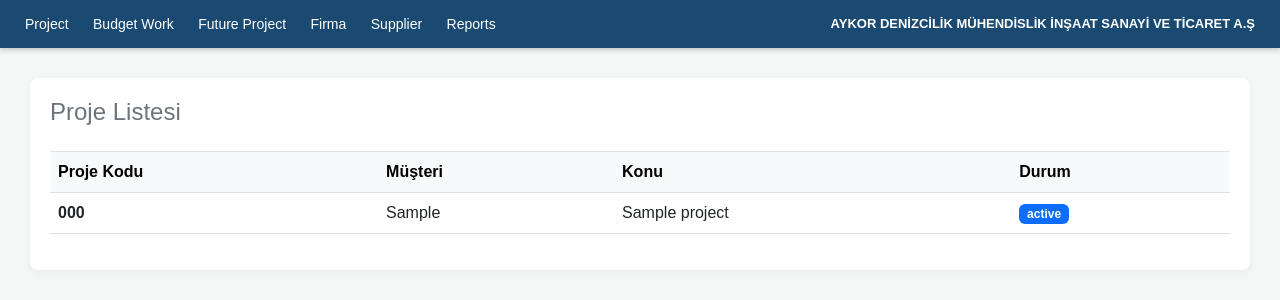
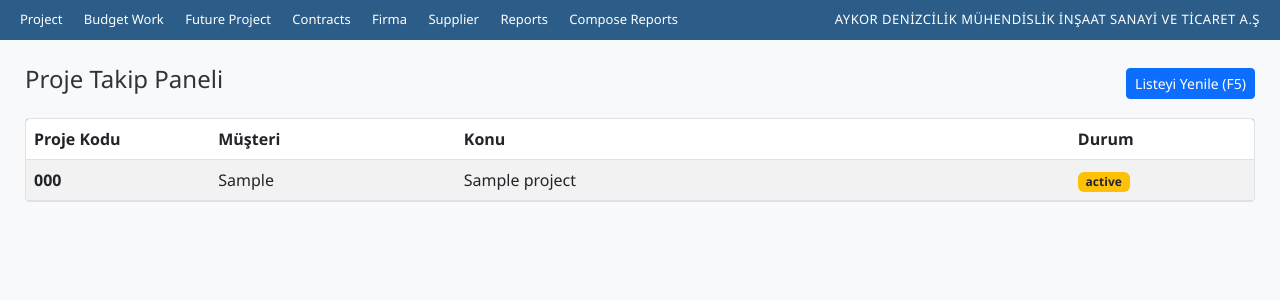
Before and after one commit to samettaskiranwork/aykor-panel, a FastAPI app: page / in a window 1280 px wide. Shown: the top 300 px of the page. Run offline with FastAPI, Linux system fonts and the light colour scheme; tables that the repository leaves empty or names only in its code hold one stand-in row (values such as "Sample post"); data that the repository does not hold is empty.

Commit message:
Update dashboard.html

```diff
--- a/templates/dashboard.html
+++ b/templates/dashboard.html
@@ -2,77 +2,80 @@
 <html lang="tr">
 <head>
     <meta charset="UTF-8">
+    <meta name="viewport" content="width=device-width, initial-scale=1.0">
     <title>AYKOR ERP - Proje Takip</title>
     <link href="https://cdn.jsdelivr.net/npm/bootstrap@5.3.0/dist/css/bootstrap.min.css" rel="stylesheet">
     <style>
-        body { background-color: #f4f7f6; margin: 0; font-family: sans-serif; }
+        body { margin: 0; padding: 0; background-color: #f8f9fa; font-family: 'Segoe UI', Tahoma, Geneva, Verdana, sans-serif; }
 
-        /* Lacivert Navbar Tasarımın */
-        .aykor-header {
-            background-color: #1a4a72;
+        /* Tam olarak image_2935e4.png'deki lacivert bar tasarımı */
+        .aykor-navbar {
+            background-color: #2c5d88; /* Orijinal görseldeki lacivert tonu */
             color: white;
-            padding: 12px 25px;
+            padding: 8px 20px;
             display: flex;
             justify-content: space-between;
             align-items: center;
-            box-shadow: 0 2px 5px rgba(0,0,0,0.2);
+            font-size: 13px;
+            min-height: 40px;
         }
-        .nav-links a {
+        .nav-items a {
             color: white;
             text-decoration: none;
-            margin-right: 20px;
-            font-size: 14px;
-            font-weight: 500;
+            margin-right: 18px;
+            transition: 0.3s;
         }
-        .nav-links a:hover { color: #cbd5e0; }
-        .brand-name { font-weight: bold; font-size: 13px; text-align: right; }
+        .nav-items a:hover { color: #b8d4f0; }
+        .company-name { font-weight: 500; letter-spacing: 0.5px; }
 
-        .content-area { padding: 30px; }
-        .data-card {
-            background: white;
-            border-radius: 8px;
-            padding: 20px;
-            box-shadow: 0 2px 10px rgba(0,0,0,0.05);
-        }
+        .main-container { padding: 25px; }
+        .data-card { background: white; border-radius: 4px; border: 1px solid #dee2e6; padding: 0; overflow: hidden; }
+        .table thead { background-color: #343a40; color: white; }
     </style>
 </head>
 <body>
 
-    <div class="aykor-header">
-        <div class="nav-links">
+    <div class="aykor-navbar">
+        <div class="nav-items">
             <a href="/">Project</a>
             <a href="#">Budget Work</a>
             <a href="#">Future Project</a>
+            <a href="#">Contracts</a>
             <a href="#">Firma</a>
             <a href="#">Supplier</a>
             <a href="#">Reports</a>
+            <a href="#">Compose Reports</a>
         </div>
-        <div class="brand-name">
+        <div class="company-name">
             AYKOR DENİZCİLİK MÜHENDİSLİK İNŞAAT SANAYİ VE TİCARET A.Ş
         </div>
     </div>
 
-    <div class="content-area">
+    <div class="main-container">
+        <div class="d-flex justify-content-between align-items-center mb-3">
+            <h4 style="color: #333;">Proje Takip Paneli</h4>
+            <button class="btn btn-primary btn-sm" onclick="loadProjects()">Listeyi Yenile (F5)</button>
+        </div>
+
         <div class="data-card">
-            <h4 class="mb-4 text-secondary">Proje Listesi</h4>
-            <table class="table table-hover border-top">
-                <thead class="table-light">
+            <table class="table table-striped table-hover m-0">
+                <thead>
                     <tr>
-                        <th>Proje Kodu</th>
-                        <th>Müşteri</th>
-                        <th>Konu</th>
-                        <th>Durum</th>
+                        <th style="width: 15%">Proje Kodu</th>
+                        <th style="width: 20%">Müşteri</th>
+                        <th style="width: 50%">Konu</th>
+                        <th style="width: 15%">Durum</th>
                     </tr>
                 </thead>
                 <tbody id="projectTableBody">
-                    <tr><td colspan="4" class="text-center">Yükleniyor...</td></tr>
+                    <tr><td colspan="4" class="text-center py-4">Veriler yükleniyor...</td></tr>
                 </tbody>
             </table>
         </div>
     </div>
 
     <script>
-        async function loadData() {
+        async function loadProjects() {
             try {
                 const response = await fetch('/api/projects');
                 const data = await response.json();
@@ -80,7 +83,7 @@
                 tbody.innerHTML = '';
 
                 if (data.error) {
-                    tbody.innerHTML = `<tr><td colspan="4" class="text-danger text-center">Veritabanı Hatası: ${data.error}</td></tr>`;
+                    tbody.innerHTML = `<tr><td colspan="4" class="text-danger text-center">Bağlantı Hatası: ${data.error}</td></tr>`;
                     return;
                 }
 
@@ -90,16 +93,14 @@
                             <td><strong>${p.project_code || '-'}</strong></td>
                             <td>${p.customer || '-'}</td>
                             <td>${p.subject || '-'}</td>
-                            <td><span class="badge bg-primary">${p.prostatus || 'Aktif'}</span></td>
+                            <td><span class="badge bg-warning text-dark">${p.prostatus || '10'}</span></td>
                         </tr>`;
                 });
             } catch (err) {
-                console.error("Hata:", err);
+                console.error("Fetch Hatası:", err);
             }
         }
-
-        // Sadece sayfa ilk açıldığında veya F5 yapıldığında çalışır
-        window.onload = loadData;
+        window.onload = loadProjects;
     </script>
 </body>
 </html>
```
